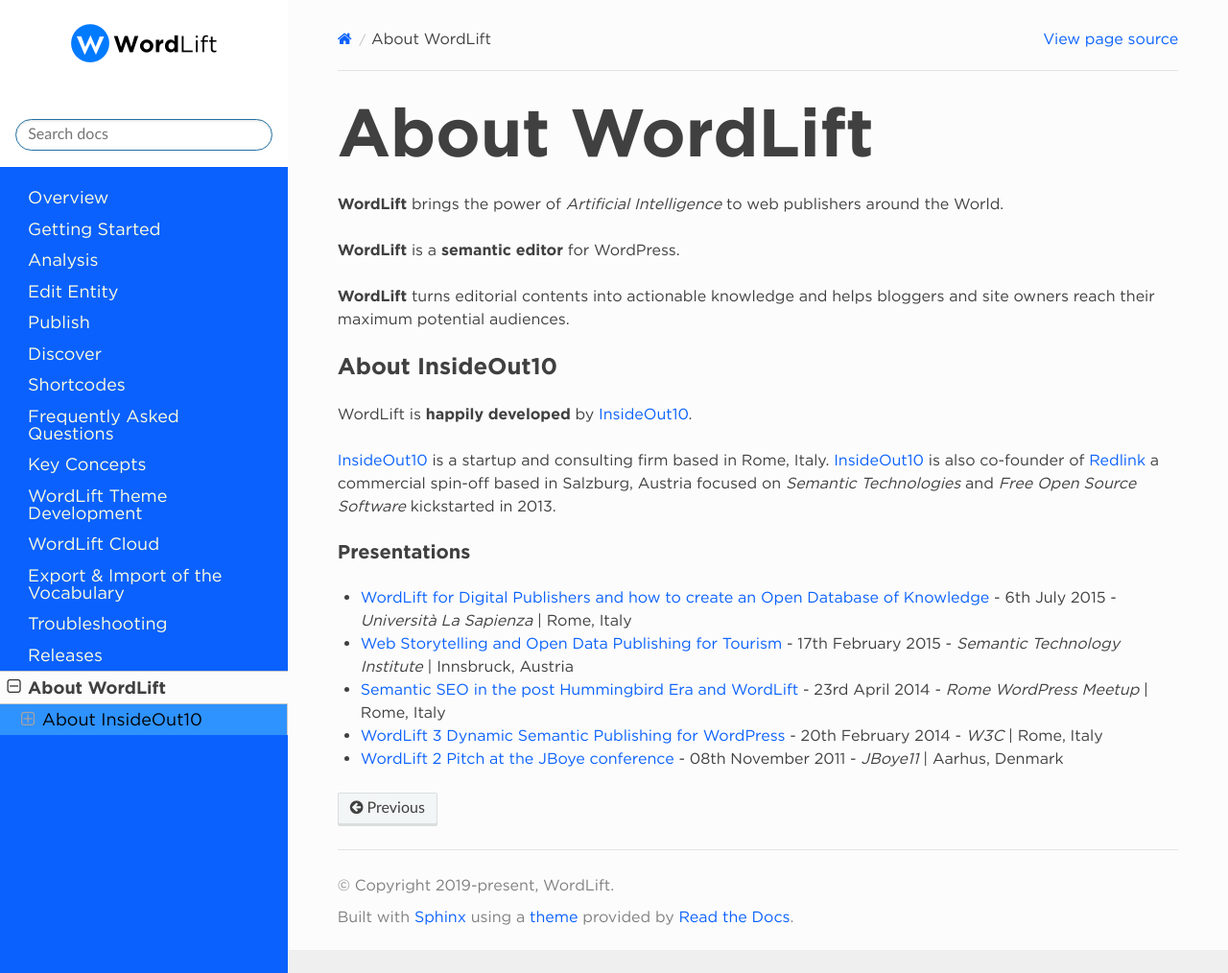
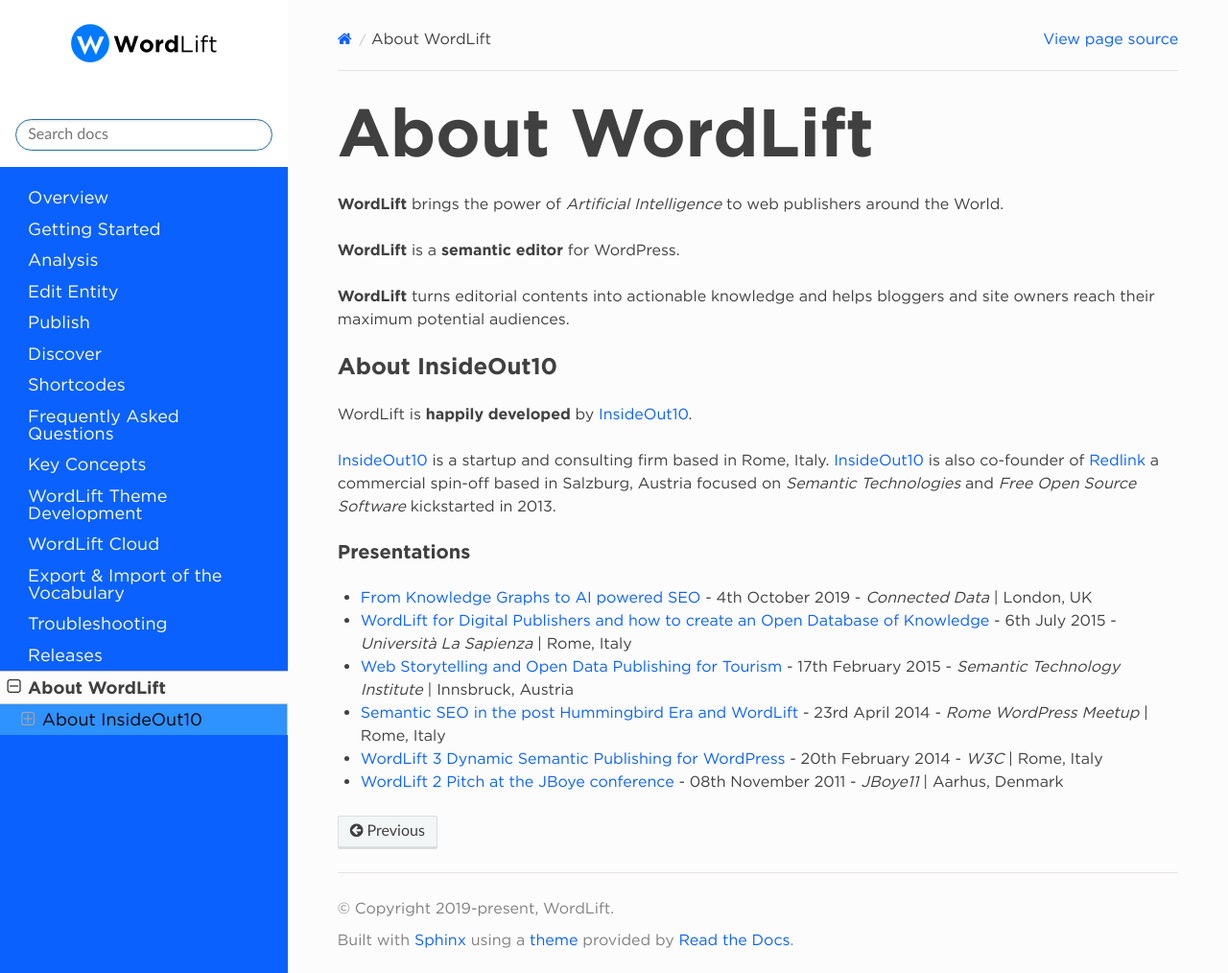
Before and after one commit to insideout10/wordlift-docs, a Sphinx documentation site: the page built from docs/about.rst, in a window 1280 px wide and 1014 px high. Shown: the whole window at 96% size. Built offline with Sphinx 7.4.7 and the Read the Docs theme 2.0.0, drawn with Linux system fonts in a browser that asks for light colours.

Commit message:
adding a link

```diff
--- a/docs/about.rst
+++ b/docs/about.rst
@@ -20,6 +20,8 @@
 
 Presentations
 ^^^^^^^^^^^^^^^
+* `From Knowledge Graphs to AI powered SEO <http://bit.ly/wordlift-cdl>`_ - 4th October 2019 - *Connected Data* | London, UK
+
 * `WordLift for Digital Publishers and how to create an Open Database of Knowledge <http://www.slideshare.net/cyberandy/wordlift-for-digital-publishers-and-how-to-create-an-open-database-of-knowledge>`_ - 6th July 2015 - *Università La Sapienza* | Rome, Italy
 
 * `Web Storytelling and Open Data Publishing for Tourism <http://www.slideshare.net/cyberandy/web-storytelling-and-open-data-publishing-for-tourism>`_ - 17th February 2015 - *Semantic Technology Institute* | Innsbruck, Austria
```
